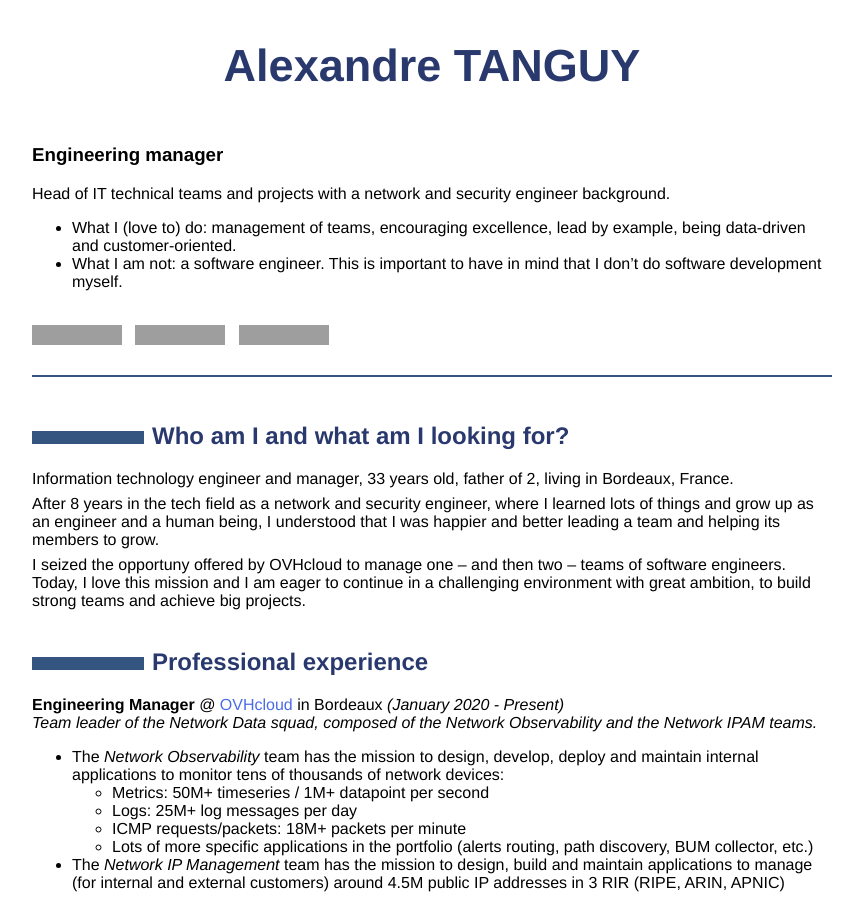
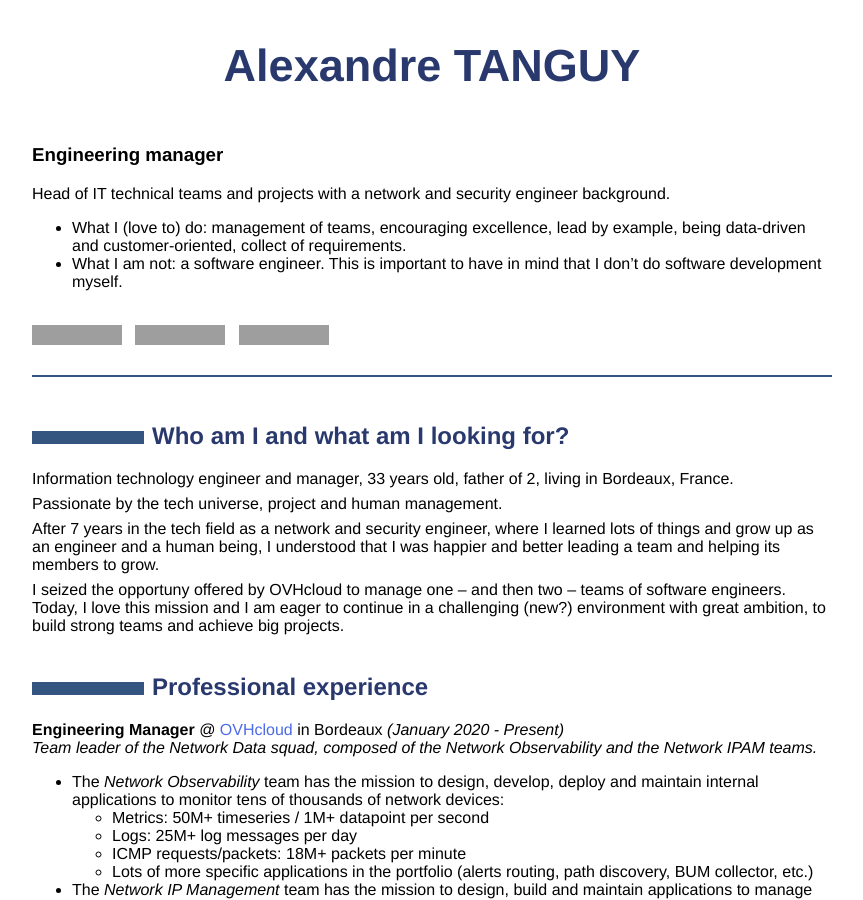
Before and after one commit to hikatanguy/cv, a Jekyll site: the page out/cv_alexandre_tanguy.html, which Jekyll copies as it is, in a window 1280 px wide and 900 px high, cut to the strip 0-900 px from the top of the window. Shown: the whole strip, without its empty margins (208-1071 px from the left). Built offline with Jekyll 4.4.1, drawn with Linux system fonts in a browser that asks for light colours; grey boxes are pictures that could not be loaded.

```diff
--- a/out/cv_alexandre_tanguy.html
+++ b/out/cv_alexandre_tanguy.html
@@ -19,7 +19,7 @@
 <h3 id="engineering-manager">Engineering manager</h3>
 <p>Head of IT technical teams and projects with a network and security engineer background.<br></p>
 <ul>
-<li>What I (love to) do: management of teams, encouraging excellence, lead by example, being data-driven and customer-oriented.<br></li>
+<li>What I (love to) do: management of teams, encouraging excellence, lead by example, being data-driven and customer-oriented, collect of requirements.<br></li>
 <li>What I am not: a software engineer. This is important to have in mind that I don’t do software development myself.<br ><br></li>
 </ul>
 <p><a href="https://github.com/hikatanguy/cv/raw/main/out/cv_alexandre_tanguy.pdf"><img src="https://img.shields.io/badge/PDF-267CB9?style=for-the-badge&amp;logo=docusign" /></a>   <a href="mailto:alexandre@tanguy.pro"><img src="https://img.shields.io/badge/Email-267CB9?style=for-the-badge&amp;logo=maildotru" /></a>   <a href="https://www.linkedin.com/in/alexandretanguy/"><img src="https://img.shields.io/badge/LinkedIn-267CB9?style=for-the-badge&amp;logo=linkedin" /></a> <br><br></p>
@@ -27,8 +27,9 @@
 <p><br></p>
 <h2 id="who-am-i-and-what-am-i-looking-for">Who am I and what am I looking for?</h2>
 <p>Information technology engineer and manager, 33 years old, father of 2, living in Bordeaux, France.</p>
-<p>After 8 years in the tech field as a network and security engineer, where I learned lots of things and grow up as an engineer and a human being, I understood that I was happier and better leading a team and helping its members to grow.</p>
-<p>I seized the opportuny offered by OVHcloud to manage one – and then two – teams of software engineers.<br> Today, I love this mission and I am eager to continue in a challenging environment with great ambition, to build strong teams and achieve big projects. <br><br></p>
+<p>Passionate by the tech universe, project and human management.</p>
+<p>After 7 years in the tech field as a network and security engineer, where I learned lots of things and grow up as an engineer and a human being, I understood that I was happier and better leading a team and helping its members to grow.</p>
+<p>I seized the opportuny offered by OVHcloud to manage one – and then two – teams of software engineers.<br> Today, I love this mission and I am eager to continue in a challenging (new?) environment with great ambition, to build strong teams and achieve big projects. <br><br></p>
 <h2 id="professional-experience">Professional experience</h2>
 <p><strong>Engineering Manager</strong> @ <a href="https://www.ovhcloud.com">OVHcloud</a> in Bordeaux <em>(January 2020 - Present)</em> <br> <em>Team leader of the Network Data squad, composed of the Network Observability and the Network IPAM teams.</em></p>
 <ul>
```
Also changed, not shown: 2 other files.
